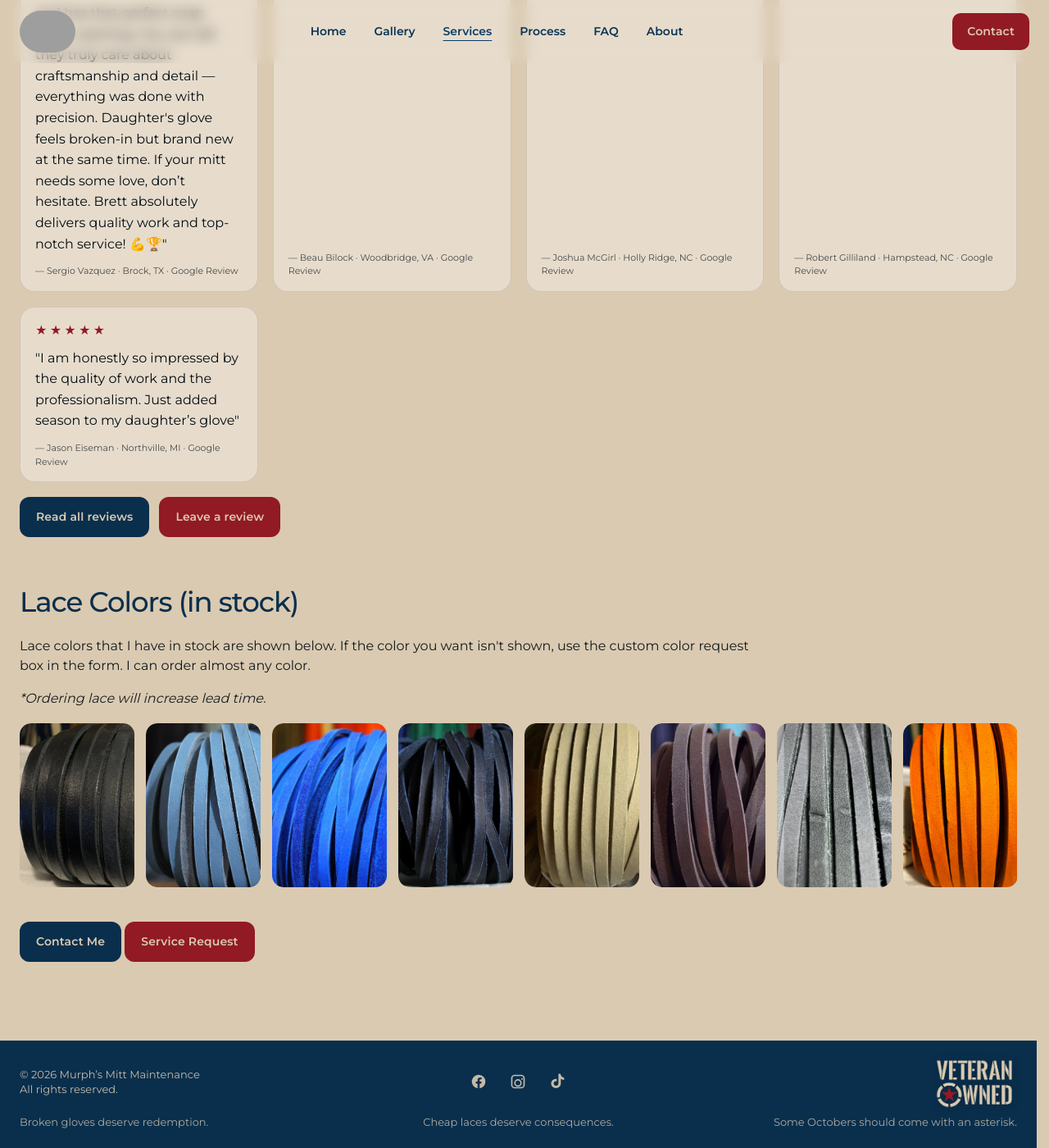
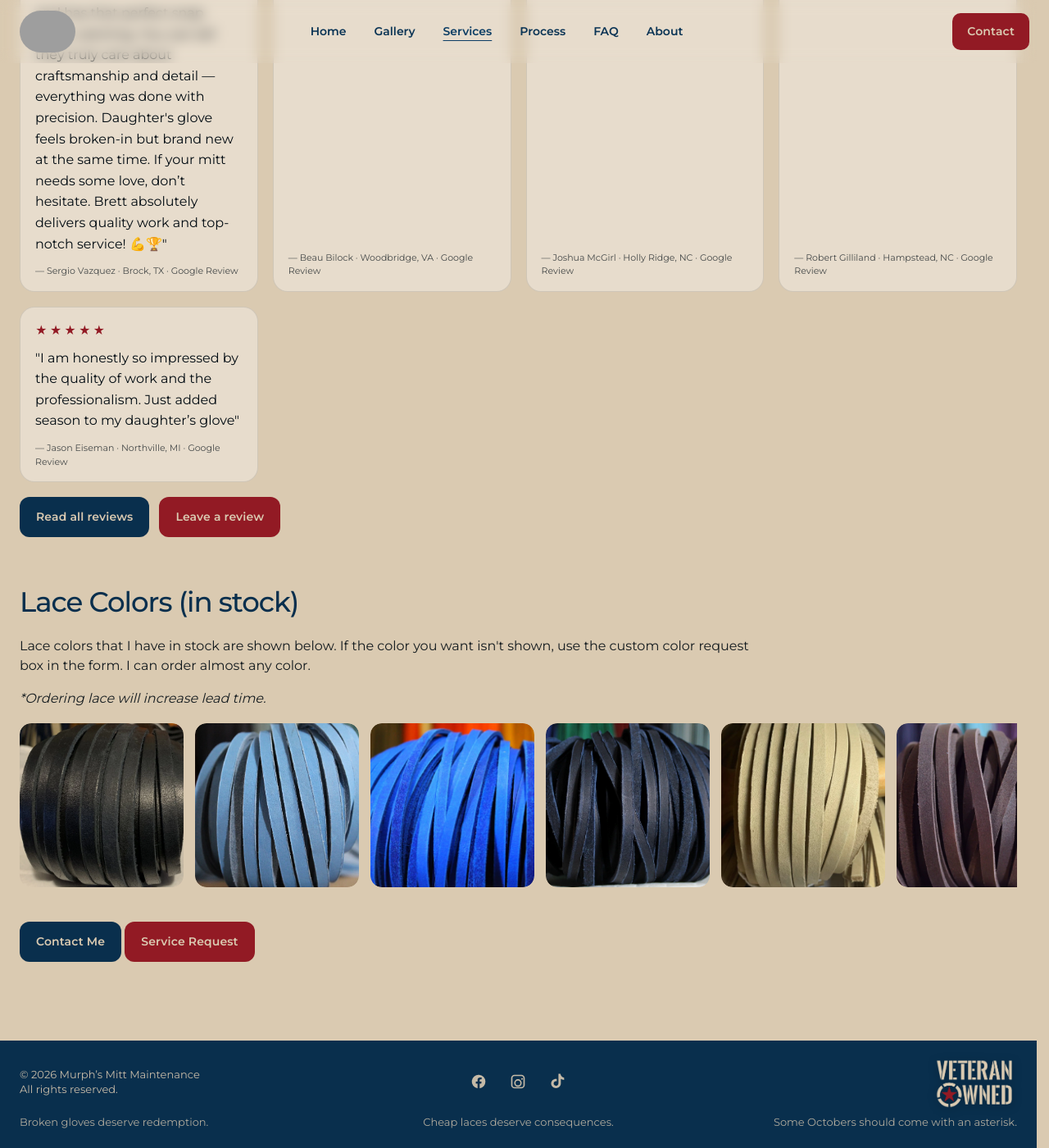
Before and after one commit to kbrettmurphy-ctrl/murphsmitts, a Jekyll site: the page built from services/index.html, in a window 1280 px wide and 1400 px high, scrolled down 1739 px. Shown: the whole window at 82% size. Built offline with Jekyll 4.4.1, drawn with Linux system fonts in a browser that asks for light colours; grey boxes are pictures that could not be loaded.

Commit message:
Update styles-16.css

```diff
--- a/assets/css/styles-16.css
+++ b/assets/css/styles-16.css
@@ -671,9 +671,8 @@ hr.rule{
 
 /* Lace swatches */
 .lace-strip .lace-item{
-  flex: 0 0 140px;
+  flex: 0 0 200px;
   width: 200px;
-  height: auto;
   scroll-snap-align: start;
 }
 
```
